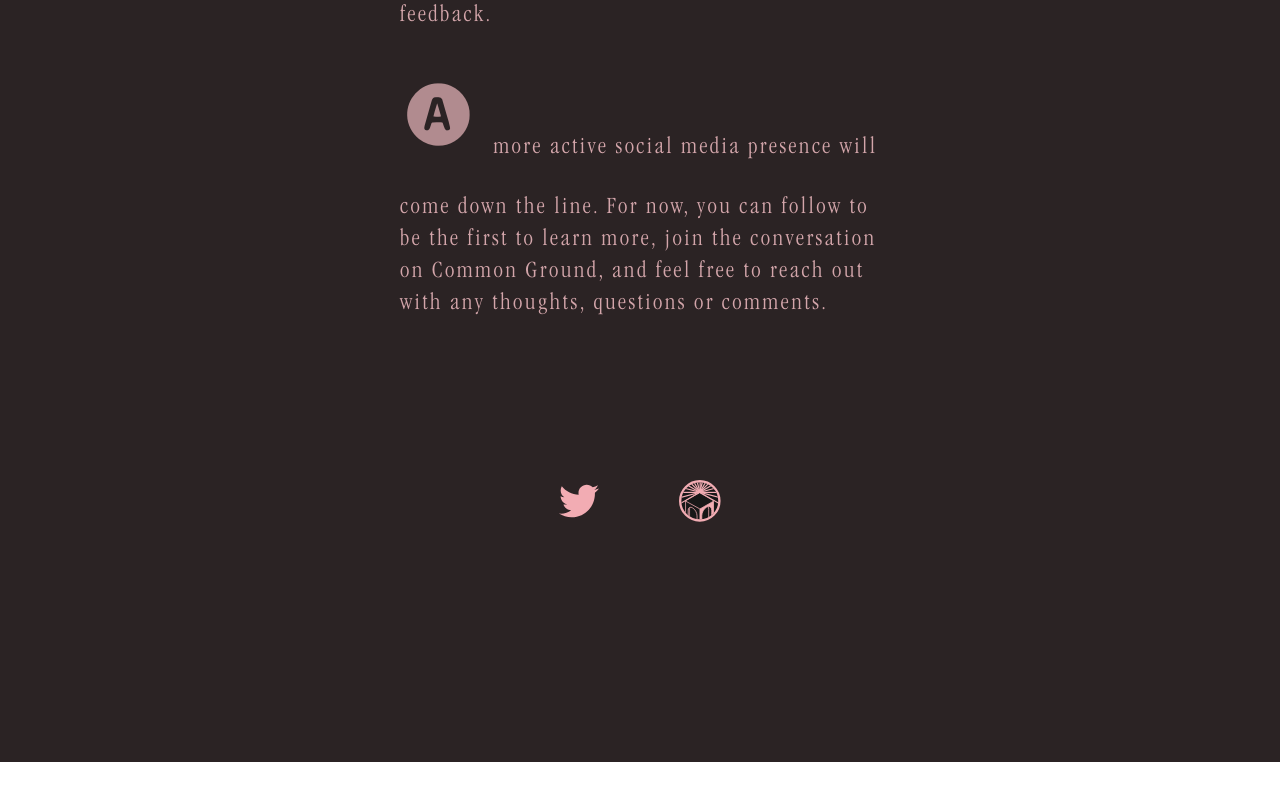
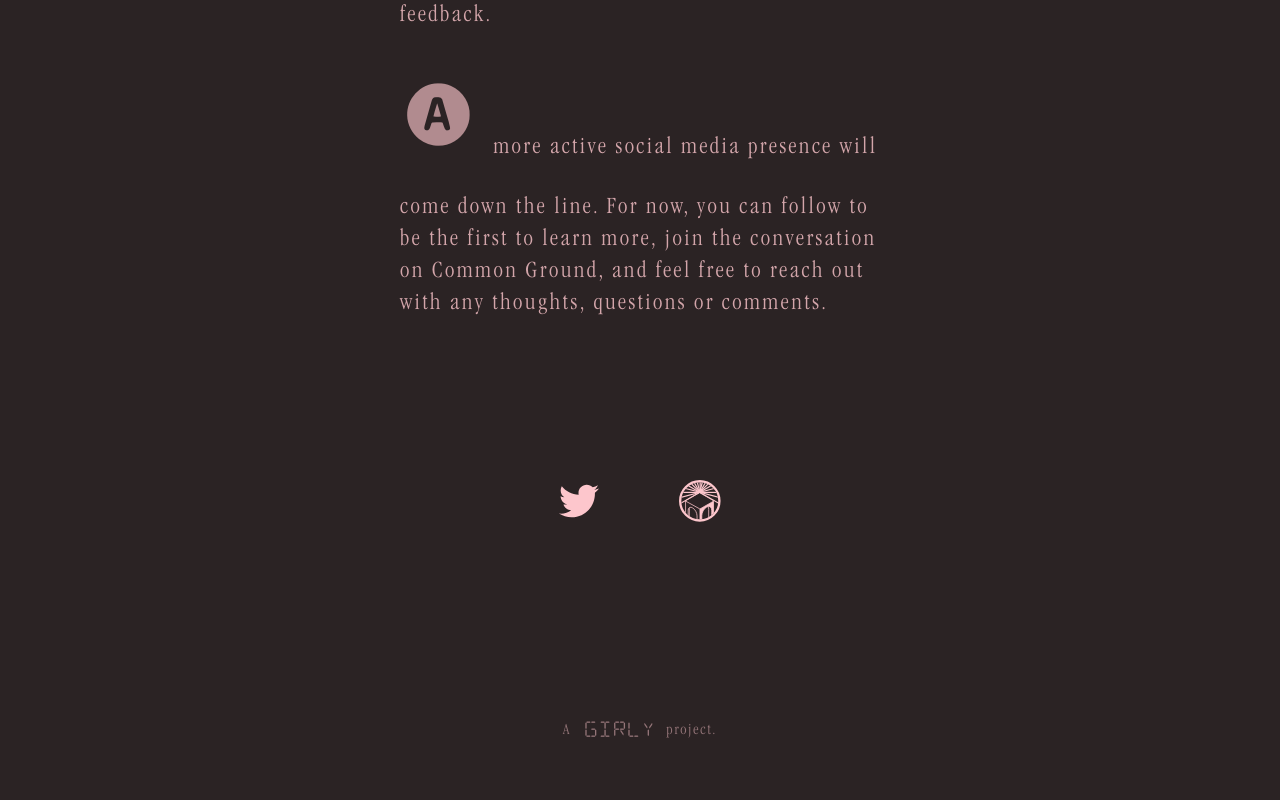
Before and after one commit to softersystems/geo-webapp, a Next.js app: page / in a window 1280 px wide. Shown: the part 2000-2800 px from the top of the page. Before the commit the page ends 2762 px from the top, so only its background shows below. Built offline with nearby package versions, Linux system fonts and the light colour scheme.

Commit message:
add back girly and fix social icon colors

```diff
--- a/pages/index.tsx
+++ b/pages/index.tsx
@@ -10,6 +10,9 @@ const fontITCGaramond = localFont({
 });
 const fontCircle = localFont({
   src: "../public/Circle-PhotoshopSupply.otf",
+});
+const fontDigitalDream = localFont({
+  src: "../public/Digitaldream.ttf",
 });
 
 export default function Home() {
@@ -116,6 +119,17 @@ export default function Home() {
             />
           </Link> */}
         </div>
+        <footer
+          className={`text-center mt-6 opacity-50 tracking-widest ${fontITCGaramond.className}`}
+        >
+          A&nbsp;&nbsp;&nbsp;
+          <Link href="https://girly.network" target="_blank">
+            <span className={`leading-[3rem] ${fontDigitalDream.className}`}>
+              GIRLY
+            </span>
+          </Link>
+          &nbsp;&nbsp;project.
+        </footer>
       </div>
     </>
   );
```
Also changed, not shown: public/cg-icon.svg, public/twitter-icon.svg.
